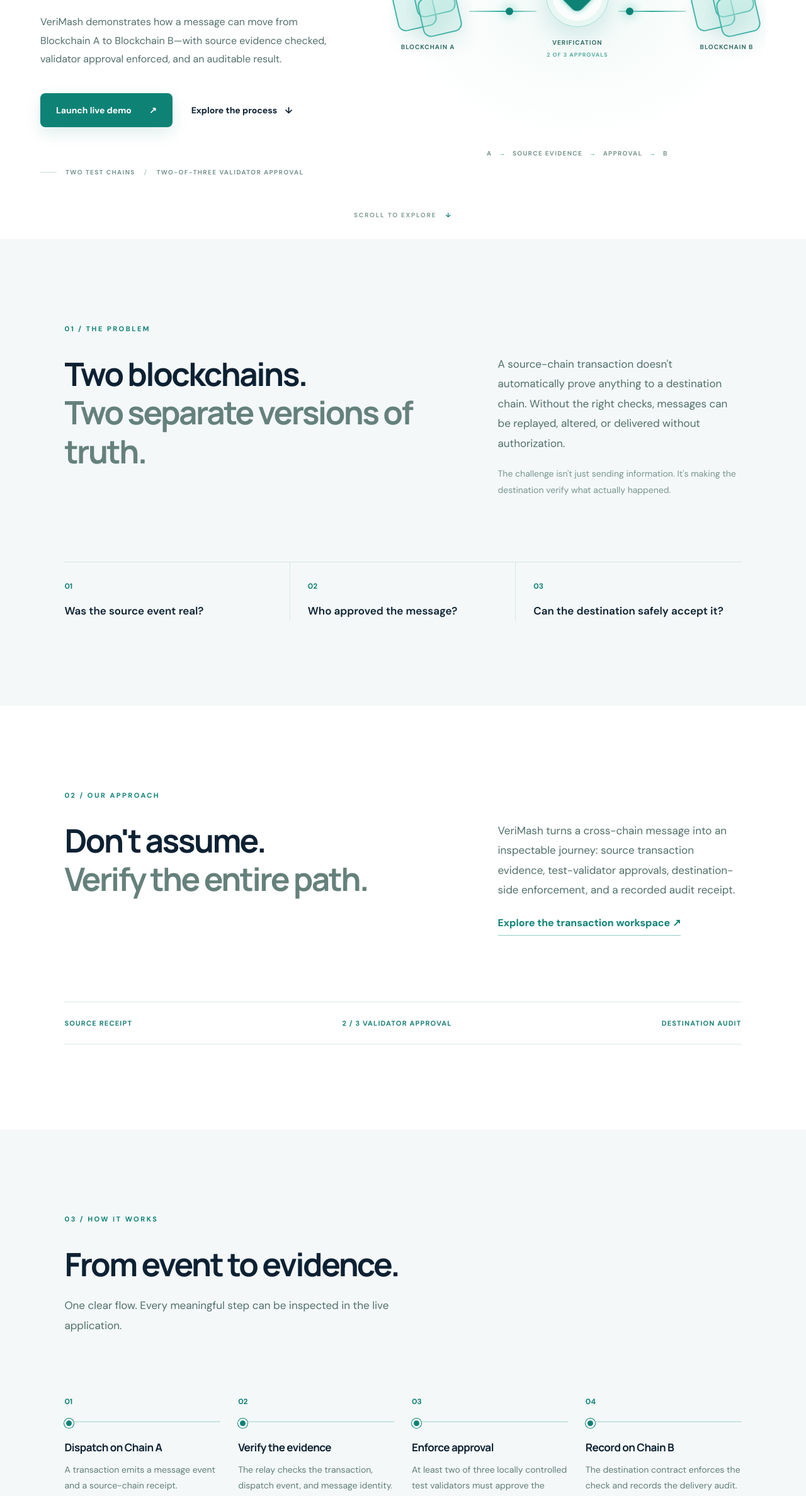
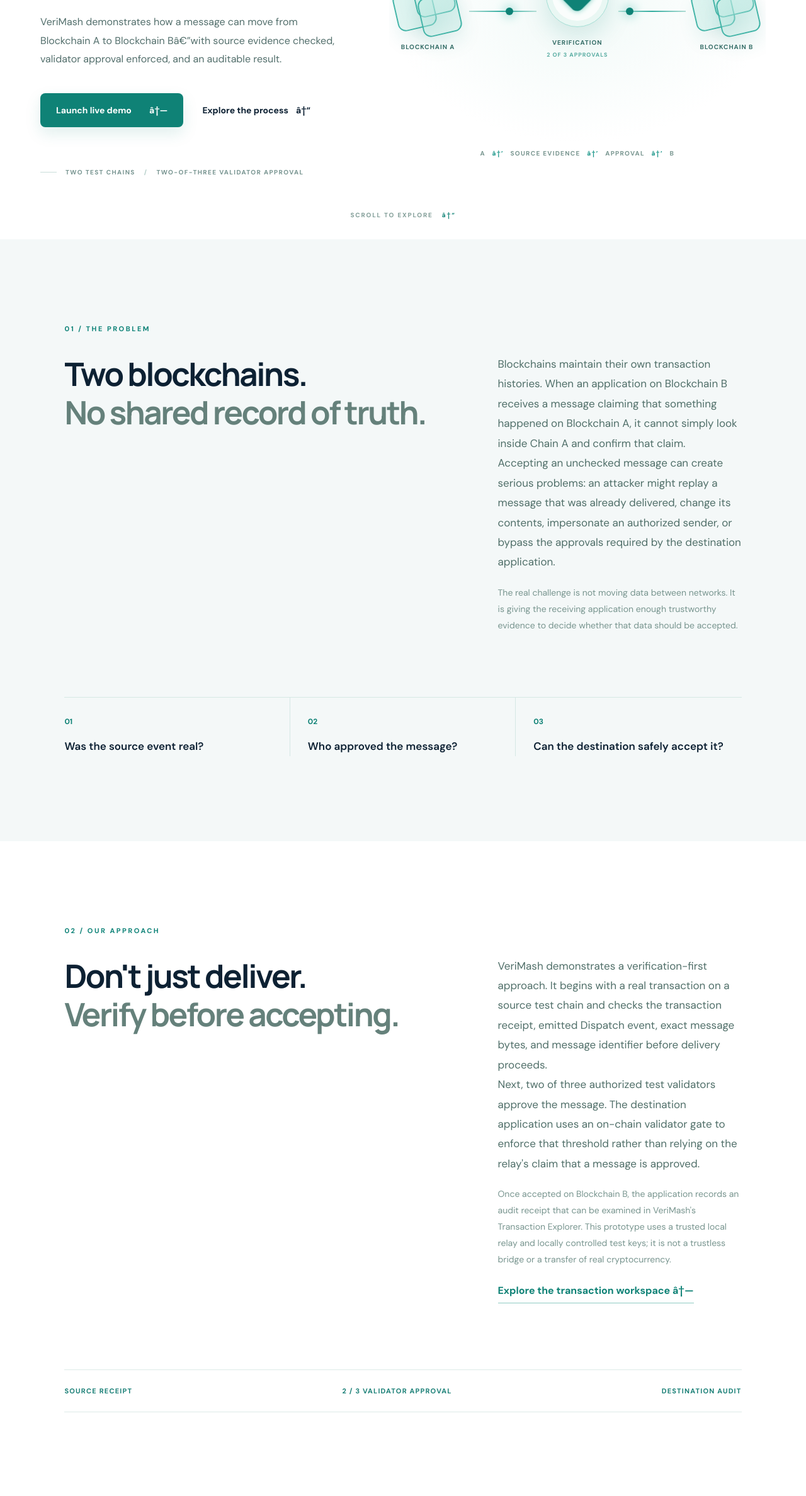
Before and after one commit to Zeenat-25/verimash, a website: page chainproof-dashboard/public/index.html in a window 1280 px wide. Shown: the part 421-2797 px from the top of the page at 63% size. Drawn offline with Linux system fonts and the light colour scheme; no server answers.

Commit message:
Improve VeriMash landing explanations

```diff
--- a/chainproof-dashboard/public/index.html
+++ b/chainproof-dashboard/public/index.html
@@ -5,7 +5,7 @@
   <meta name="viewport" content="width=device-width, initial-scale=1">
   <meta name="theme-color" content="#ffffff">
   <meta name="description" content="VeriMash demonstrates auditable cross-chain message verification using source evidence, two-of-three validator approval, and destination enforcement.">
-  <title>VeriMash — Verify Across Chains</title>
+  <title>VeriMash â€” Verify Across Chains</title>
   <link rel="stylesheet" href="/landing.css">
   <script defer src="/landing.js"></script>
 </head>
@@ -16,17 +16,17 @@
     <nav class="primary-nav" aria-label="Main navigation">
       <a href="#problem">The problem</a><a href="#approach">Our approach</a><a href="#how">How it works</a>
     </nav>
-    <a class="nav-launch" href="/app.html#overview">Open application <span aria-hidden="true">↗</span></a>
+    <a class="nav-launch" href="/app.html#overview">Open application <span aria-hidden="true">â†—</span></a>
   </header>
   <main id="main">
     <section class="hero" id="top" aria-labelledby="hero-title">
       <div class="hero-copy">
         <p class="eyebrow"><span class="eyebrow-line"></span> CROSS-CHAIN MESSAGE VERIFICATION</p>
         <h1 id="hero-title">What happens on one chain shouldn't be taken on <em>trust.</em></h1>
-        <p class="hero-intro">VeriMash demonstrates how a message can move from Blockchain A to Blockchain B—with source evidence checked, validator approval enforced, and an auditable result.</p>
+        <p class="hero-intro">VeriMash demonstrates how a message can move from Blockchain A to Blockchain Bâ€”with source evidence checked, validator approval enforced, and an auditable result.</p>
         <div class="hero-buttons">
-          <a class="button-primary" href="/app.html#demo">Launch live demo <span aria-hidden="true">↗</span></a>
-          <a class="button-text" href="#how">Explore the process <span aria-hidden="true">↓</span></a>
+          <a class="button-primary" href="/app.html#demo">Launch live demo <span aria-hidden="true">â†—</span></a>
+          <a class="button-text" href="#how">Explore the process <span aria-hidden="true">â†“</span></a>
         </div>
         <div class="hero-meta"><span class="meta-line"></span> TWO TEST CHAINS <span class="meta-sep">/</span> TWO-OF-THREE VALIDATOR APPROVAL</div>
       </div>
@@ -42,33 +42,33 @@
           <div class="diagram-connector"><div class="moving-dot delay"></div></div>
           <div class="diagram-node"><div class="diagram-stack"><i></i><i></i><i></i></div><span>BLOCKCHAIN B</span></div>
         </div>
-        <div class="visual-caption">A <span>→</span> SOURCE EVIDENCE <span>→</span> APPROVAL <span>→</span> B</div>
+        <div class="visual-caption">A <span>â†’</span> SOURCE EVIDENCE <span>â†’</span> APPROVAL <span>â†’</span> B</div>
       </div>
-      <a class="scroll-cue" href="#problem">SCROLL TO EXPLORE <span aria-hidden="true">↓</span></a>
+      <a class="scroll-cue" href="#problem">SCROLL TO EXPLORE <span aria-hidden="true">â†“</span></a>
     </section>
     <section class="section problem" id="problem">
       <div class="section-index">01 / THE PROBLEM</div>
-      <div class="section-body"><h2>Two blockchains.<br><span>Two separate versions of truth.</span></h2><div class="section-side"><p>A source-chain transaction doesn't automatically prove anything to a destination chain. Without the right checks, messages can be replayed, altered, or delivered without authorization.</p><p class="section-fine">The challenge isn't just sending information. It's making the destination verify what actually happened.</p></div></div>
+      <div class="section-body"><h2>Two blockchains.<br><span>No shared record of truth.</span></h2><div class="section-side"><p>Blockchains maintain their own transaction histories. When an application on Blockchain B receives a message claiming that something happened on Blockchain A, it cannot simply look inside Chain A and confirm that claim.</p><p>Accepting an unchecked message can create serious problems: an attacker might replay a message that was already delivered, change its contents, impersonate an authorized sender, or bypass the approvals required by the destination application.</p><p class="section-fine">The real challenge is not moving data between networks. It is giving the receiving application enough trustworthy evidence to decide whether that data should be accepted.</p></div></div>
       <div class="line-facts"><div><strong>01</strong><span>Was the source event real?</span></div><div><strong>02</strong><span>Who approved the message?</span></div><div><strong>03</strong><span>Can the destination safely accept it?</span></div></div>
     </section>
     <section class="section approach" id="approach">
       <div class="section-index">02 / OUR APPROACH</div>
-      <div class="section-body"><h2>Don't assume.<br><span>Verify the entire path.</span></h2><div class="section-side"><p>VeriMash turns a cross-chain message into an inspectable journey: source transaction evidence, test-validator approvals, destination-side enforcement, and a recorded audit receipt.</p><a class="inline-link" href="/app.html#workspace">Explore the transaction workspace <span aria-hidden="true">↗</span></a></div></div>
+      <div class="section-body"><h2>Don't just deliver.<br><span>Verify before accepting.</span></h2><div class="section-side"><p>VeriMash demonstrates a verification-first approach. It begins with a real transaction on a source test chain and checks the transaction receipt, emitted Dispatch event, exact message bytes, and message identifier before delivery proceeds.</p><p>Next, two of three authorized test validators approve the message. The destination application uses an on-chain validator gate to enforce that threshold rather than relying on the relay's claim that a message is approved.</p><p class="section-fine">Once accepted on Blockchain B, the application records an audit receipt that can be examined in VeriMash's Transaction Explorer. This prototype uses a trusted local relay and locally controlled test keys; it is not a trustless bridge or a transfer of real cryptocurrency.</p><a class="inline-link" href="/app.html#workspace">Explore the transaction workspace <span aria-hidden="true">â†—</span></a></div></div>
       <div class="feature-rule"><span>SOURCE RECEIPT</span><span>2 / 3 VALIDATOR APPROVAL</span><span>DESTINATION AUDIT</span></div>
     </section>
     <section class="section process" id="how">
       <div class="section-index">03 / HOW IT WORKS</div>
       <h2>From event to evidence.</h2>
-      <p class="process-lead">One clear flow. Every meaningful step can be inspected in the live application.</p>
+      <p class="process-lead">Follow one message from its original on-chain event to an auditable destination result. The live demo shows the evidence behind each completed step.</p>
       <div class="process-grid">
-        <article><span class="process-number">01</span><div class="process-line"></div><h3>Dispatch on Chain A</h3><p>A transaction emits a message event and a source-chain receipt.</p></article>
-        <article><span class="process-number">02</span><div class="process-line"></div><h3>Verify the evidence</h3><p>The relay checks the transaction, dispatch event, and message identity.</p></article>
-        <article><span class="process-number">03</span><div class="process-line"></div><h3>Enforce approval</h3><p>At least two of three locally controlled test validators must approve the message.</p></article>
-        <article><span class="process-number">04</span><div class="process-line"></div><h3>Record on Chain B</h3><p>The destination contract enforces the check and records the delivery audit.</p></article>
+        <article><span class="process-number">01</span><div class="process-line"></div><h3>Dispatch on Chain A</h3><p>A demo message is dispatched on Blockchain A. Its transaction produces a receipt and a Dispatch event containing the original message data.</p></article>
+        <article><span class="process-number">02</span><div class="process-line"></div><h3>Verify the evidence</h3><p>VeriMash checks the source transaction receipt and verifies that the Dispatch event, message bytes, and message ID agree.</p></article>
+        <article><span class="process-number">03</span><div class="process-line"></div><h3>Enforce approval</h3><p>Two of three authorized test validators sign off on the message. The destination validator gate checks the required approval threshold.</p></article>
+        <article><span class="process-number">04</span><div class="process-line"></div><h3>Record on Chain B</h3><p>A trusted local relay submits the approved message to Blockchain B. The destination contract enforces approval and emits an auditable delivery record.</p></article>
       </div>
     </section>
-    <section class="launch-section" id="launch"><div class="section-index">04 / SEE IT IN ACTION</div><h2>Verification is better<br>when you can <em>see it.</em></h2><p>Follow an Alice → Bob message, inspect the receipt, and try the Security Lab with controlled negative tests.</p><a class="button-primary" href="/app.html#demo">Launch VeriMash application <span aria-hidden="true">↗</span></a><p class="disclaimer">Hackathon demonstration · Disposable local EVM networks · Trusted relay and test validators · No real token transfers</p></section>
+    <section class="launch-section" id="launch"><div class="section-index">04 / SEE IT IN ACTION</div><h2>Verification is better<br>when you can <em>see it.</em></h2><p>Follow an Alice â†’ Bob message, inspect the receipt, and try the Security Lab with controlled negative tests.</p><a class="button-primary" href="/app.html#demo">Launch VeriMash application <span aria-hidden="true">â†—</span></a><p class="disclaimer">Hackathon demonstration Â· Disposable local EVM networks Â· Trusted relay and test validators Â· No real token transfers</p></section>
   </main>
-  <footer class="site-footer"><span class="footer-brand">Veri<span>Mash</span>.</span><span>Cross-chain message verification, made inspectable.</span><a href="/app.html#overview">Application ↗</a></footer>
+  <footer class="site-footer"><span class="footer-brand">Veri<span>Mash</span>.</span><span>Cross-chain message verification, made inspectable.</span><a href="/app.html#overview">Application â†—</a></footer>
 </body>
 </html>
```
